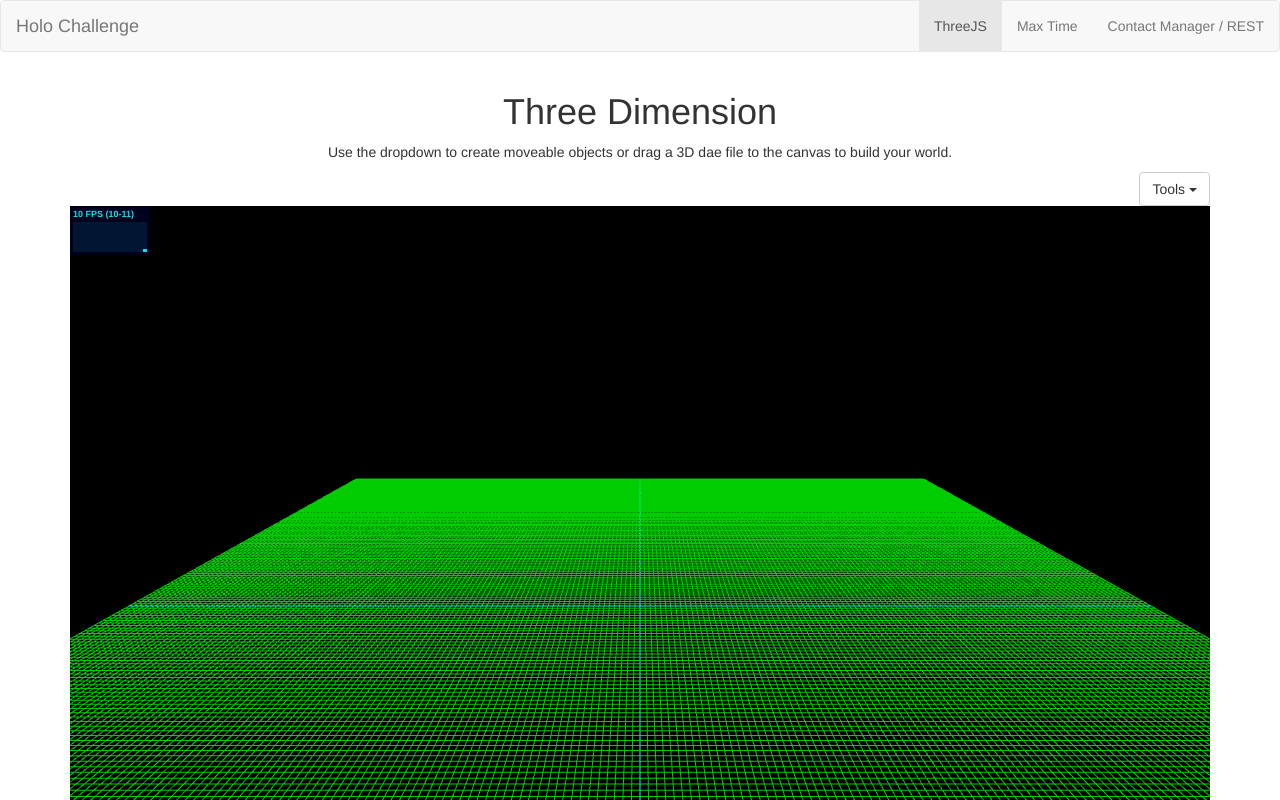
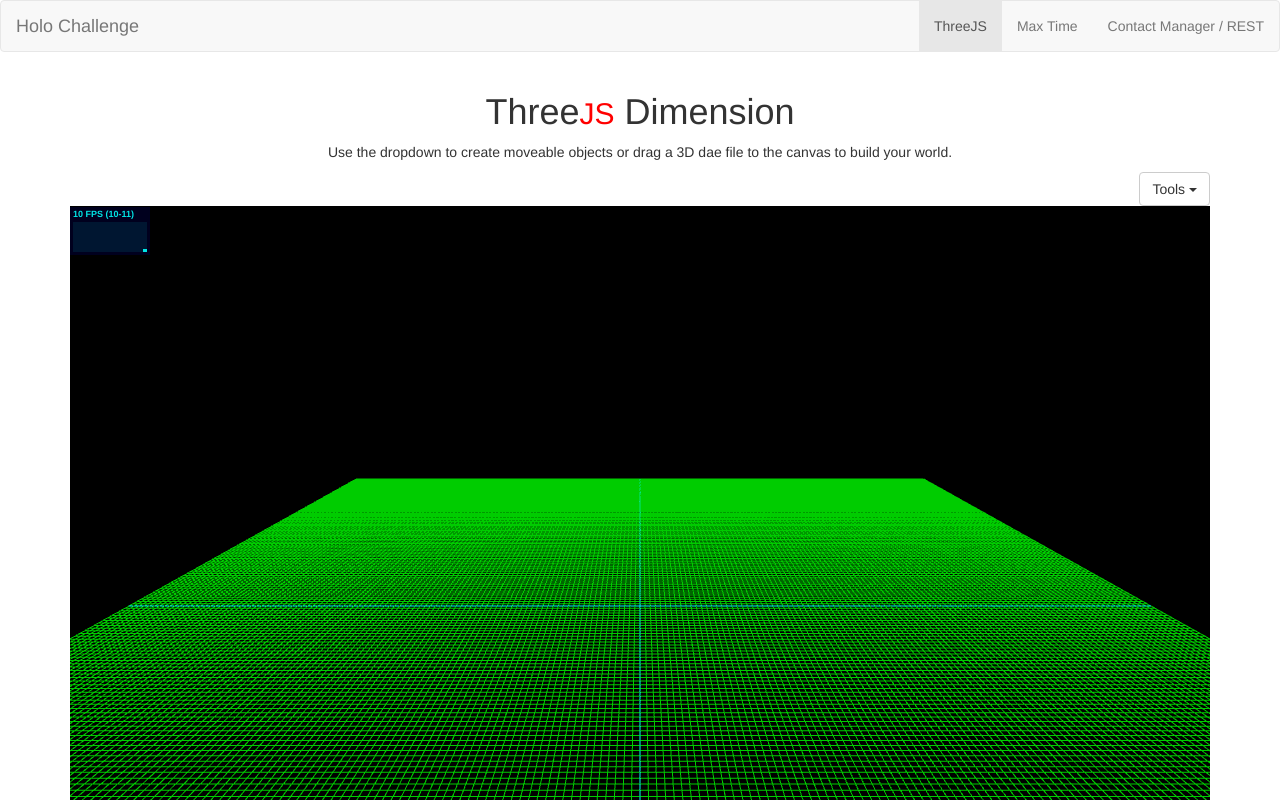
Before and after one commit to thuongho/holo-challenge, a website: page index.html at #/threejs in a window 1280 px wide. Drawn offline with Linux system fonts and the light colour scheme; no server answers; animation ran at ten frames a second.

Commit message:
add title

```diff
--- a/app/pages/threejs/threejs.html
+++ b/app/pages/threejs/threejs.html
@@ -1,6 +1,6 @@
 <div class="row">
     <div class="col-md-12">
-        <h1 class="text-center">Three Dimension</h1>
+        <h1 class="text-center">Three<span class="weird">JS</span> Dimension</h1>
         <p class="text-center">Use the dropdown to create moveable objects or drag a 3D dae file to the canvas to build your world.</p>
 
         <div class="progress-bar col-md-3 pull-right" ng-init="progressBar=false" ng-show="progressBar">
--- a/css/style.css
+++ b/css/style.css
@@ -118,7 +118,11 @@
     -moz-animation-delay:1.64s;
 }
 
-
+.weird {
+    color: red;
+    font-size: 30px;
+    margin-top: 10px;
+}
 
 
 @keyframes bounce_fountainTextG{
```
